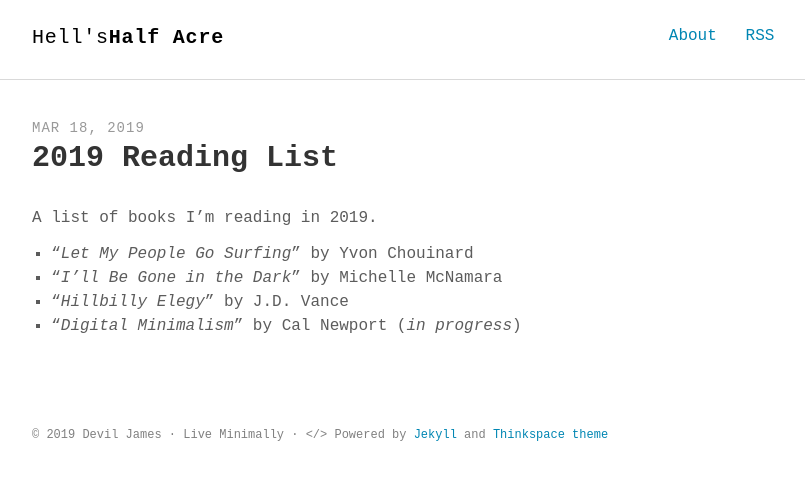
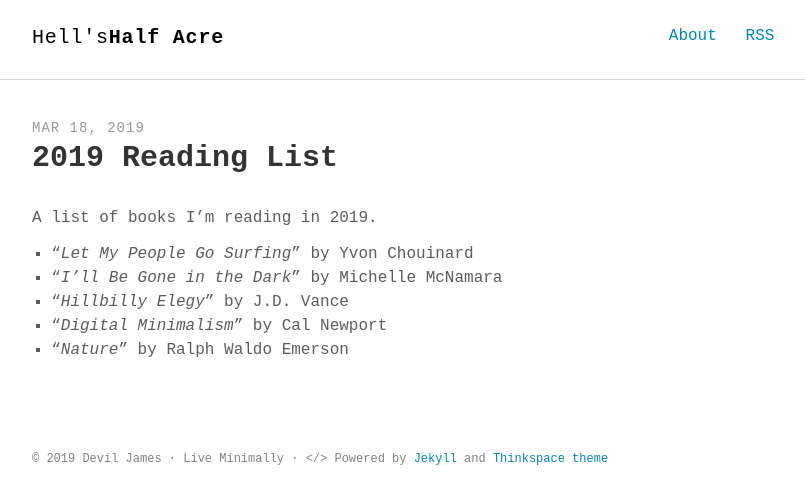
Before and after one commit to chevrenoire/chevrenoire.github.io, a Jekyll site: the page built from _posts/2019-03-18-Reading-List-2019.md, in a window 1280 px wide. Shown: the top 504 px of the page, without its empty margins (232-1037 px from the left). Built offline with Jekyll 4.4.1, drawn with Linux system fonts in a browser that asks for light colours; some web fonts are replaced.

Commit message:
Reading update

```diff
--- a/_posts/2019-03-18-Reading-List-2019.md
+++ b/_posts/2019-03-18-Reading-List-2019.md
@@ -9,4 +9,5 @@ A list of books I'm reading in 2019.
 1. "_Let My People Go Surfing_" by Yvon Chouinard
 2. "_I'll Be Gone in the Dark_" by Michelle McNamara
 3. "_Hillbilly Elegy_" by J.D. Vance
-4. "_Digital Minimalism_" by Cal Newport (_in progress_)
+4. "_Digital Minimalism_" by Cal Newport
+5. "_Nature_" by Ralph Waldo Emerson
```
